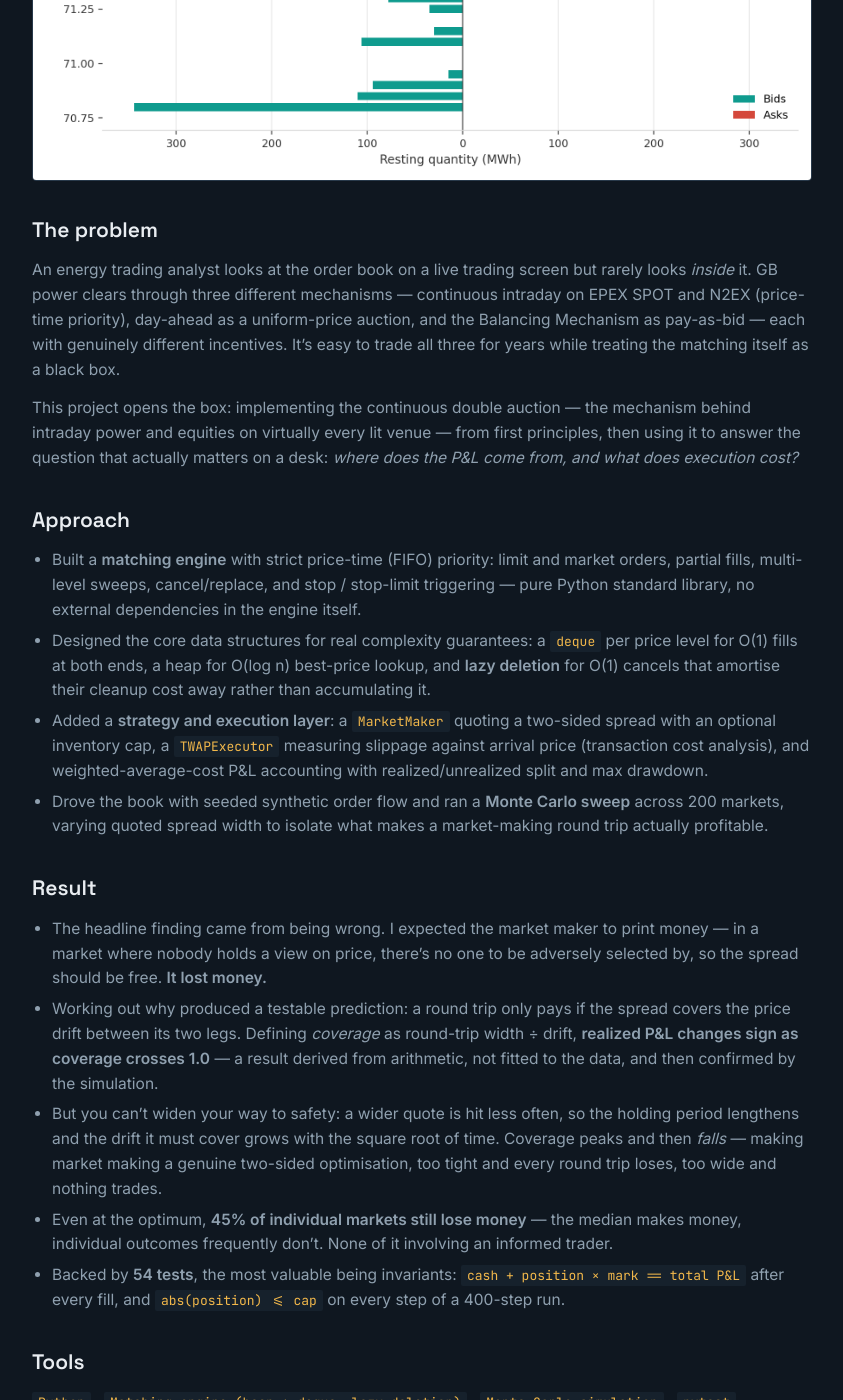
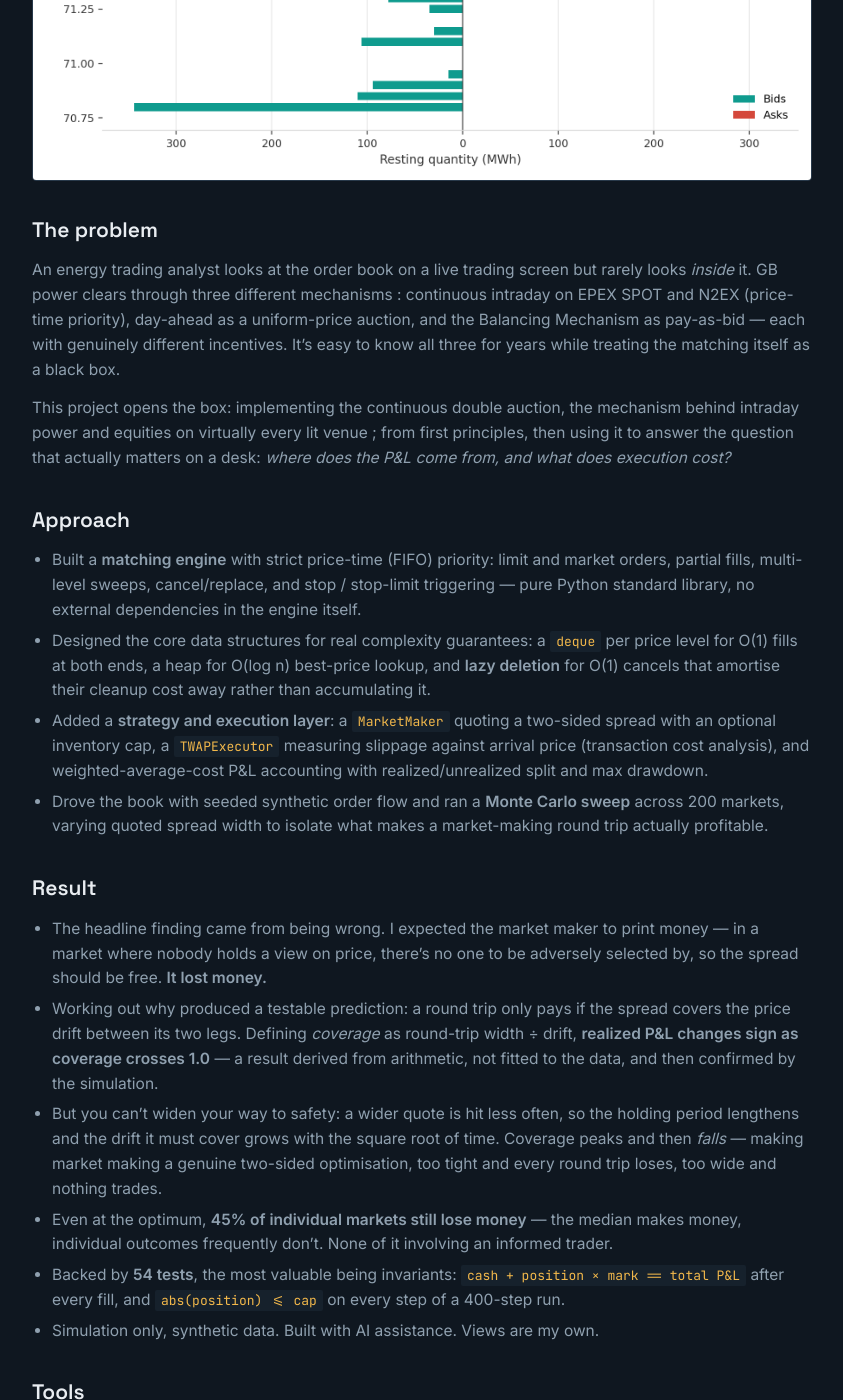
Before and after one commit to Amitav507/Amitav507.github.io, a Jekyll site: the page built from _projects/order_book.md, in a window 1280 px wide and 1400 px high, scrolled down 782 px. Shown: the whole window, without its empty margins (218-1061 px from the left). Built offline with Jekyll 4.4.1, drawn with Linux system fonts in a browser that asks for light colours.

Commit message:
Edited Content

```diff
--- a/_projects/order_book.md
+++ b/_projects/order_book.md
@@ -1,6 +1,6 @@
 ---
 title: "Order Book Simulator & Matching Engine"
-summary: "A limit order book and matching engine built from scratch in Python, with a market-making and execution layer — used to investigate where market-maker P&L actually comes from."
+summary: "A limit order book and matching engine built from scratch in Python, with a market-making and execution layer used to investigate where market-maker P&L actually comes from."
 category: "Case Study"
 tags: [Python, Market Microstructure, Matching Engine, Market Making]
 spark_color: "#F2B84B"
@@ -14,13 +14,13 @@
 ## The problem
 
 An energy trading analyst looks at the order book on a live trading screen but rarely looks *inside* it. GB power
-clears through three different mechanisms — continuous intraday on EPEX SPOT and N2EX
+clears through three different mechanisms : continuous intraday on EPEX SPOT and N2EX
 (price-time priority), day-ahead as a uniform-price auction, and the Balancing Mechanism as
-pay-as-bid — each with genuinely different incentives. It's easy to trade all three for years while
+pay-as-bid — each with genuinely different incentives. It's easy to know all three for years while
 treating the matching itself as a black box.
 
-This project opens the box: implementing the continuous double auction — the mechanism behind
-intraday power and equities on virtually every lit venue — from first principles, then using it to
+This project opens the box: implementing the continuous double auction, the mechanism behind
+intraday power and equities on virtually every lit venue ; from first principles, then using it to
 answer the question that actually matters on a desk: *where does the P&L come from, and what
 does execution cost?*
 
@@ -57,6 +57,7 @@
   individual outcomes frequently don't. None of it involving an informed trader.
 - Backed by **54 tests**, the most valuable being invariants: `cash + position × mark == total P&L`
   after every fill, and `abs(position) <= cap` on every step of a 400-step run.
+- Simulation only, synthetic data. Built with AI assistance. Views are my own.
 
 ## Tools
 
```
